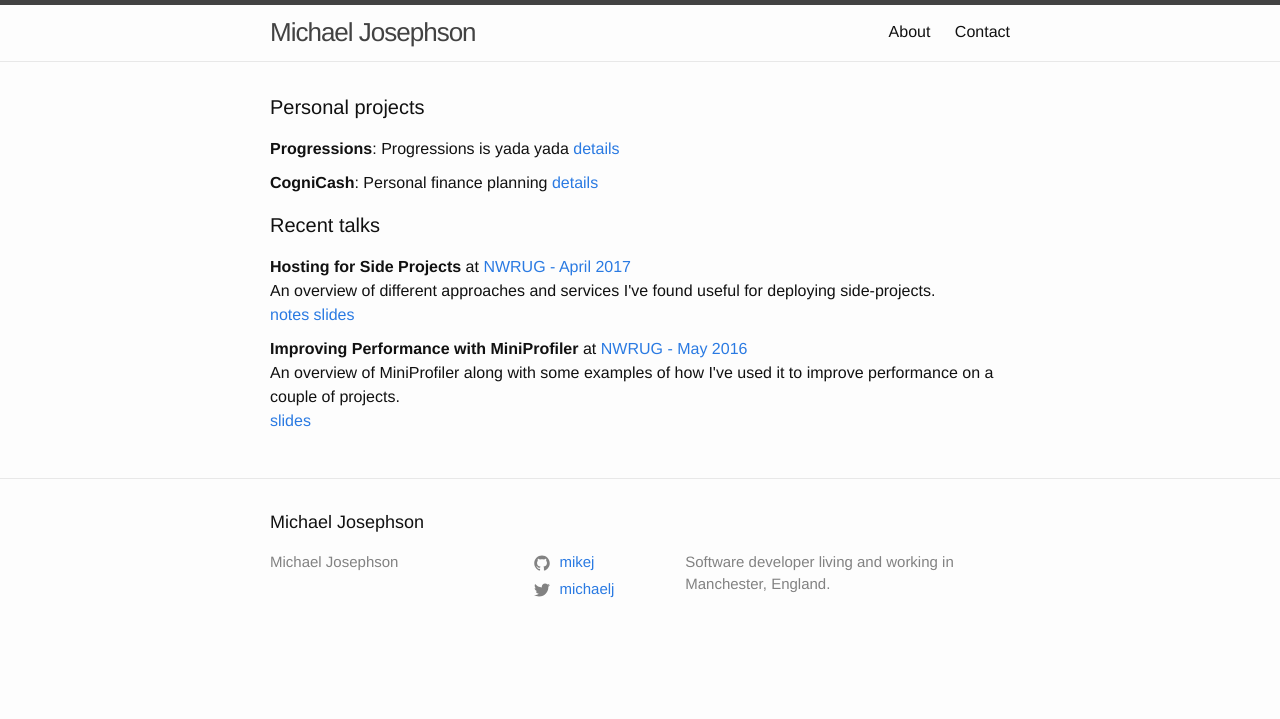
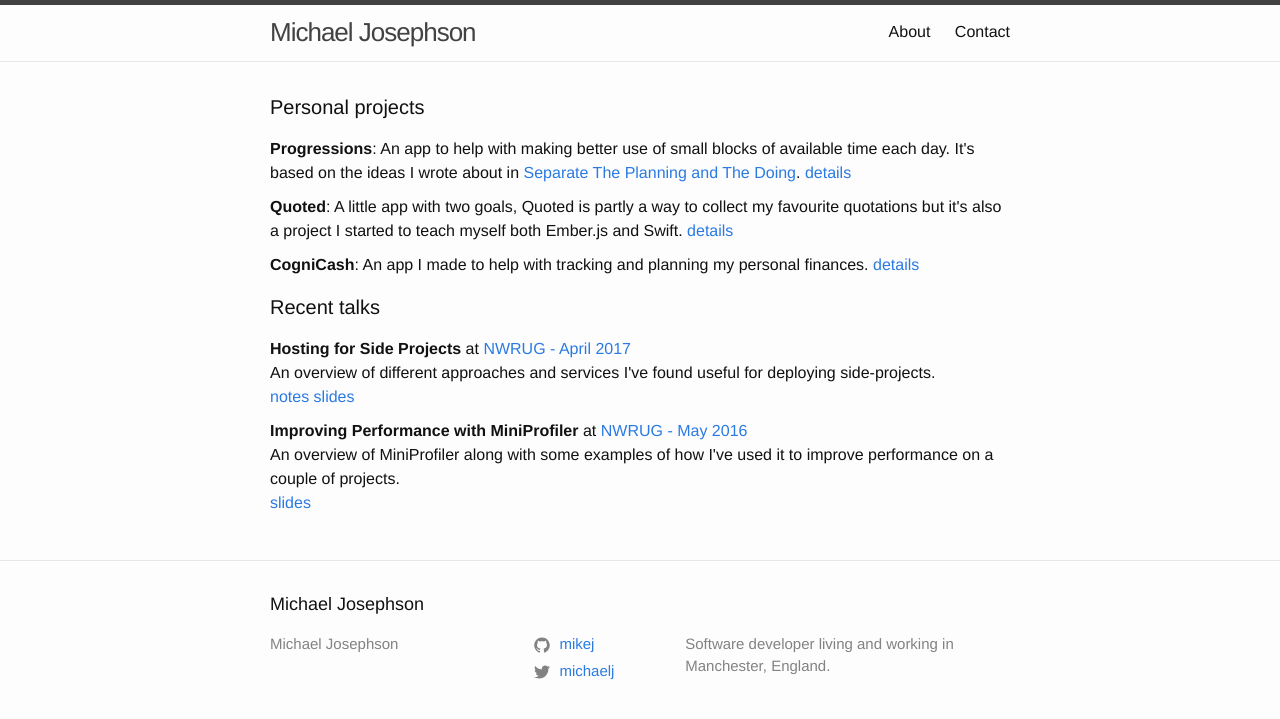
Before and after one commit to mikej/josephson.org-jekyll, a Jekyll site: the page built from index.md, in a window 1280 px wide. Shown: the top 719 px of the page. Built offline with Jekyll 4.4.1, drawn with Linux system fonts in a browser that asks for light colours.

Commit message:
add project descriptions

```diff
--- a/_projects/20-progressions.md
+++ b/_projects/20-progressions.md
@@ -2,16 +2,6 @@
 layout: page
 title: Progressions
 external_url: https://progressions.io
-description: Progressions is yada yada
+description: An app to help with making better use of small blocks of available time each day. It's based on the ideas I wrote about in <a href="sep">Separate The Planning and The Doing</a>.
 permalink: projects/progressions
 ---
-
-This is the base Jekyll theme. You can find out more info about customizing your Jekyll theme, as well as basic Jekyll usage documentation at [jekyllrb.com](https://jekyllrb.com/)
-
-You can find the source code for the Jekyll new theme at:
-{% include icon-github.html username="jekyll" %} /
-[minima](https://github.com/jekyll/minima)
-
-You can find the source code for Jekyll at
-{% include icon-github.html username="jekyll" %} /
-[jekyll](https://github.com/jekyll/jekyll)
--- a/_projects/50-cognicash.md
+++ b/_projects/50-cognicash.md
@@ -2,16 +2,6 @@
 layout: page
 title: CogniCash
 external_url: https://cognicash.com
-description: Personal finance planning
+description: An app I made to help with tracking and planning my personal finances.
 permalink: projects/cognicash
 ---
-
-This is the base Jekyll theme. You can find out more info about customizing your Jekyll theme, as well as basic Jekyll usage documentation at [jekyllrb.com](https://jekyllrb.com/)
-
-You can find the source code for the Jekyll new theme at:
-{% include icon-github.html username="jekyll" %} /
-[minima](https://github.com/jekyll/minima)
-
-You can find the source code for Jekyll at
-{% include icon-github.html username="jekyll" %} /
-[jekyll](https://github.com/jekyll/jekyll)
```
Also changed, not shown: _projects/30-quoted.md (added, +7 -0 lines).
